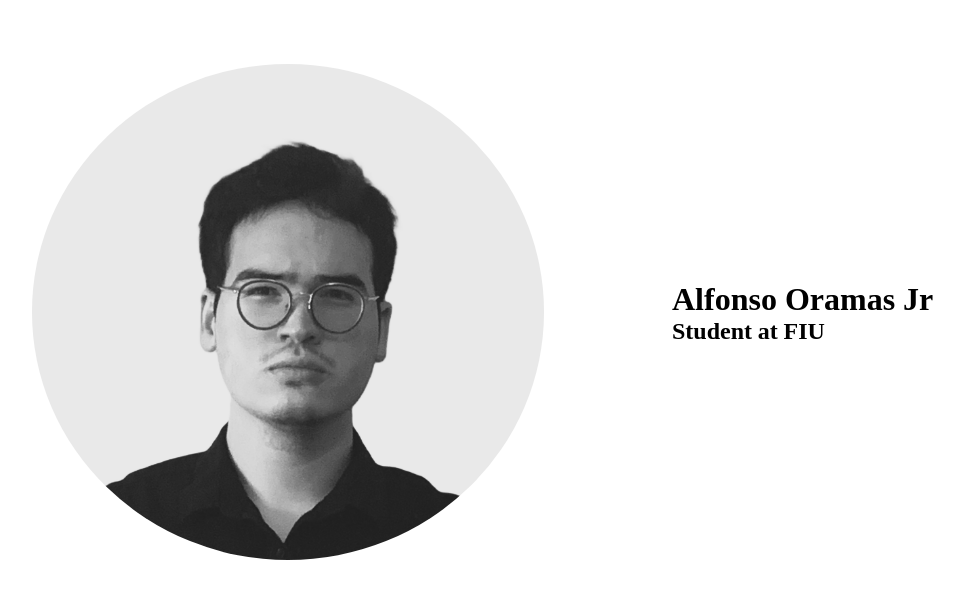
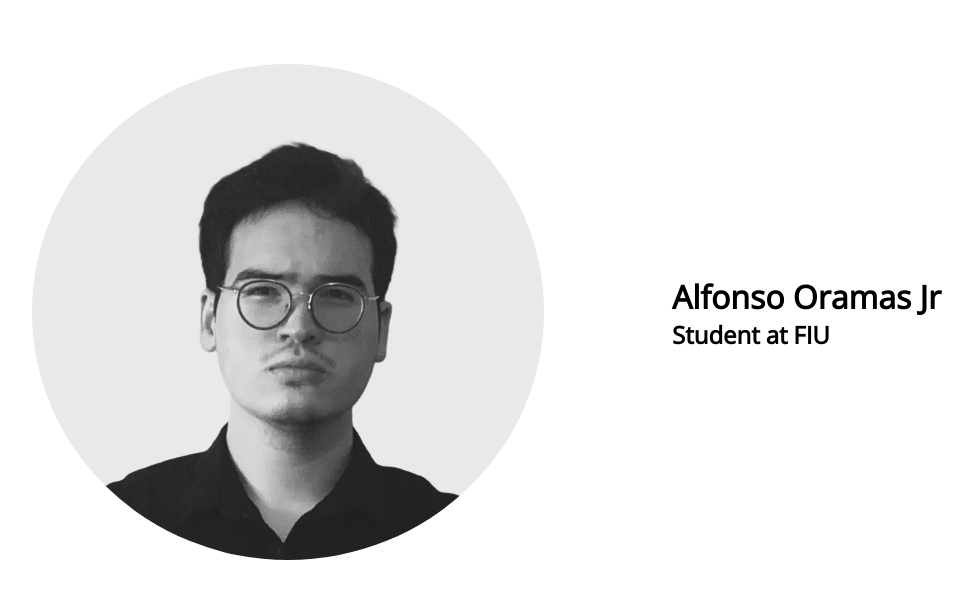
Before and after one commit to alfonsoOramasJr/alfonsoOramasJr.github.io, a plain HTML site: page index.html in a window 1280 px wide. Shown: the whole page, without its empty margins (32-1005 px from the left). Drawn offline with nearby package versions, Linux system fonts and the light colour scheme.

Commit message:
NEW: Added a new font family from Google fonts.

```diff
--- a/index.html
+++ b/index.html
@@ -3,6 +3,11 @@
     <head>
         <meta charset="UTF-8">
         <meta name="viewport" content="width=device-width, initial-scale=1.0">
+        <!-- Grabs the font from Google -->
+        <link rel="preconnect" href="https://fonts.googleapis.com">
+        <link rel="preconnect" href="https://fonts.gstatic.com" crossorigin>
+        <link href="https://fonts.googleapis.com/css2?family=Open+Sans:wght@300&display=swap" rel="stylesheet">
+
         <link rel="stylesheet" href="./pages/index/style.css">
         <script src="./pages/index/script.js" defer></script>
         <title>Portfolio Website</title>
--- a/pages/index/style.css
+++ b/pages/index/style.css
@@ -4,6 +4,7 @@
 }
 body {
     margin: 0;
+    font-family: 'Open Sans', sans-serif;
 }
 /* Header CSS */
 .header-container {
```
